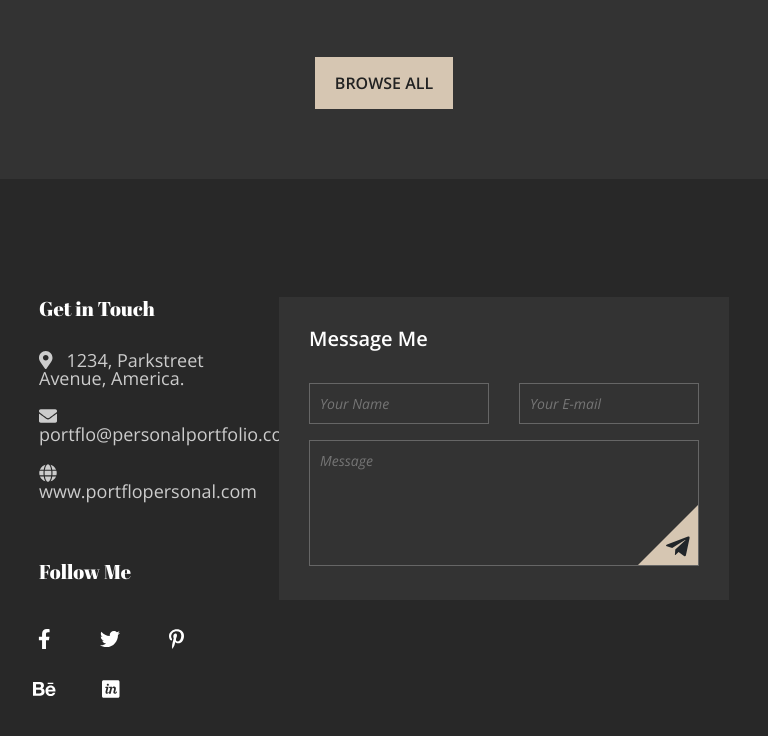
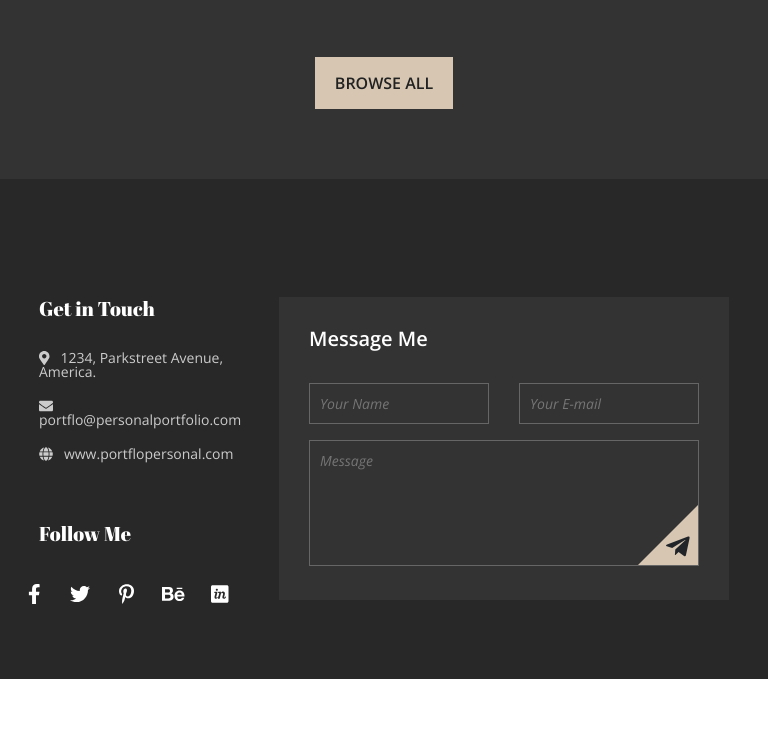
Before and after one commit to rifat-H/Mogan-bootstrap, a website built with Parcel: page src/index.html in a window 768 px wide. Shown: the part 4536-5272 px from the top of the page. After the commit the page ends 5215 px from the top, so only its background shows below. Built offline with nearby package versions, Linux system fonts and the light colour scheme.

Commit message:
contact made responsive

```diff
--- a/src/scss/_media.scss
+++ b/src/scss/_media.scss
@@ -206,6 +206,8 @@
 // Small devices (landscape phones, 576px and up)
 @media (min-width: 576px) and (max-width: 767.98px) {
 
+
+
     // <!-- blog start -->
 
     .blog {
@@ -339,6 +341,27 @@
 
 // Medium devices (tablets, 768px and up)
 @media (min-width: 768px) and (max-width: 991.98px) {
+
+        // <!-- contact start -->
+        .contact {
+            .contact-touch{
+                >a {
+                    font-size: 14px;
+                }
+
+                .touch-social{
+                    ul{
+                        li{
+                            a{
+                                width: 30px;
+                                height: 30px;
+                            }
+                        }
+                    }
+                }
+            }
+        }
+        // <!-- contact end -->
 
     // <!-- blog start -->
 
```
